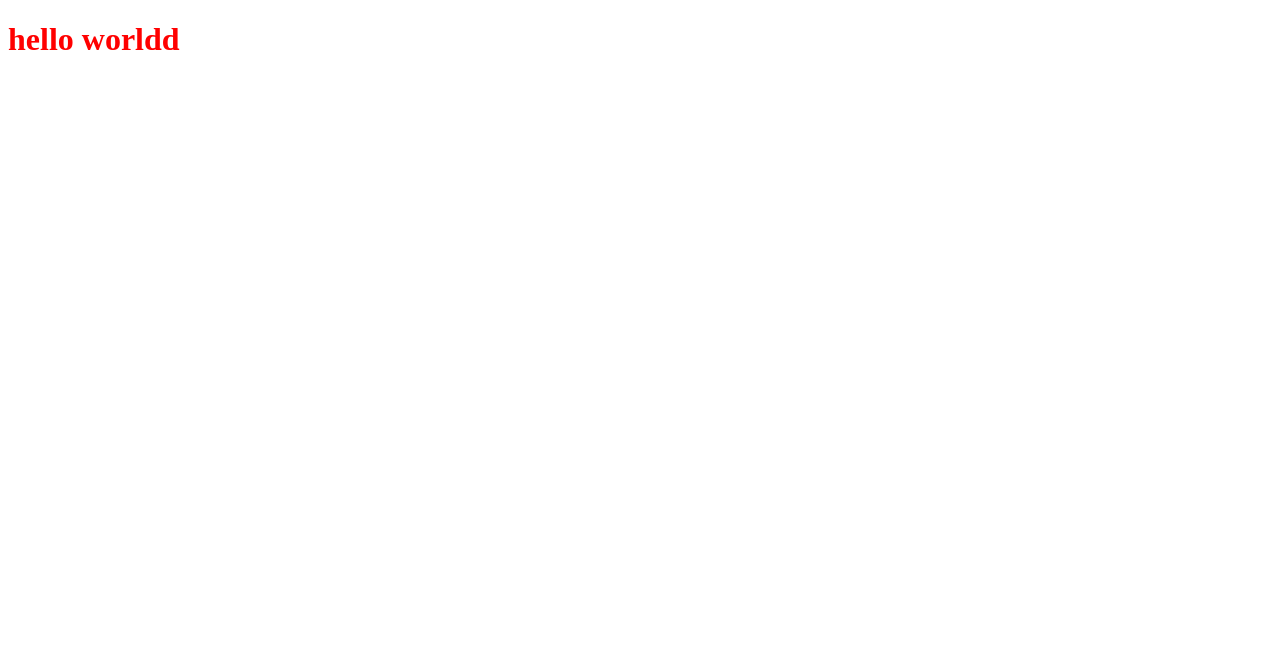
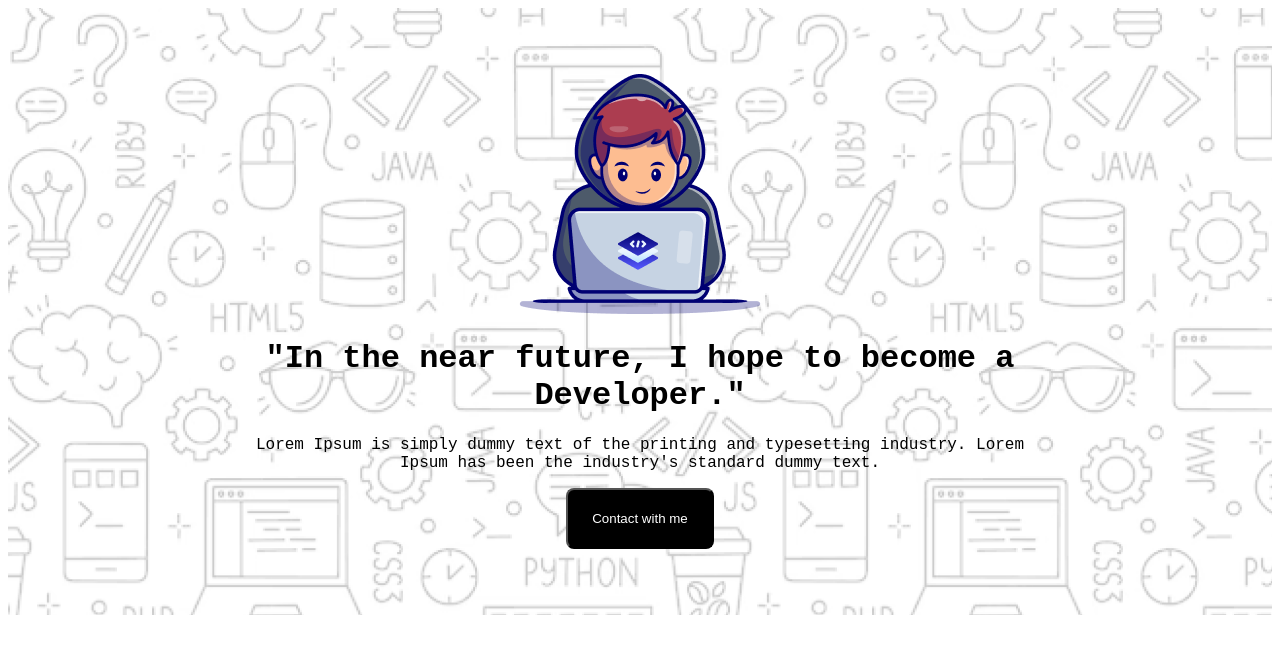
Before and after one commit to Thoryan009/b10a1, a plain HTML site: page index.html in a window 1280 px wide. Drawn offline with Linux system fonts and the light colour scheme; a web font is replaced by a local one.

Commit message:
header part added

```diff
--- a/css/style.css
+++ b/css/style.css
@@ -1,3 +1,20 @@
-h1{
-    color: red;
+body{
+    font-family: "Azeret Mono", monospace;
 }
+
+.header{
+    text-align: center;
+    background-image: url('../assets/Hero-bg.png');
+    padding: 66px 221px;
+}
+
+.header-btn{
+    padding: 21px 24px;
+    border-radius: 8px;
+    background-color: black;
+    color: white;
+}
+.header-btn a{
+    text-decoration: none;
+    color: white;
+}
--- a/index.html
+++ b/index.html
@@ -1,12 +1,27 @@
 <!DOCTYPE html>
 <html lang="en">
+
 <head>
     <meta charset="UTF-8">
     <meta name="viewport" content="width=device-width, initial-scale=1.0">
     <title>My Goal</title>
     <link rel="stylesheet" href="/css/style.css">
+    <!-- google font -->
+    <link rel="preconnect" href="https://fonts.googleapis.com">
+    <link rel="preconnect" href="https://fonts.gstatic.com" crossorigin>
+    <link href="https://fonts.googleapis.com/css2?family=Azeret+Mono:ital,wght@0,100..900;1,100..900&display=swap"
+        rel="stylesheet">
 </head>
+
 <body>
-    <h1>hello worldd</h1>
+  <header>
+    <div class="header">
+        <img src="./assets/Group.png" alt="">
+        <h1>"In the near future, I hope to become a Developer."</h1>
+        <p class="header-description">Lorem Ipsum is simply dummy text of the printing and typesetting industry. Lorem Ipsum has been the industry's standard dummy text.</p>
+        <button class="header-btn"><a href="">Contact with me</a></button>
+    </div>
+  </header>
 </body>
+
 </html>
```
Also changed, not shown: assets/Group 3.png (added), assets/Group 4.png (added), assets/Group.png (added), assets/Hero-bg.png (added), assets/Layer_1.png (added), assets/css.png (added), assets/facebook.png (added), assets/github.png (added), assets/handshake.jpg (added), assets/html.png (added), assets/js.png (added), assets/linkedin-icon 1.png (added), assets/mongodb.png (added), assets/nodejs.png (added), 1 more files.
